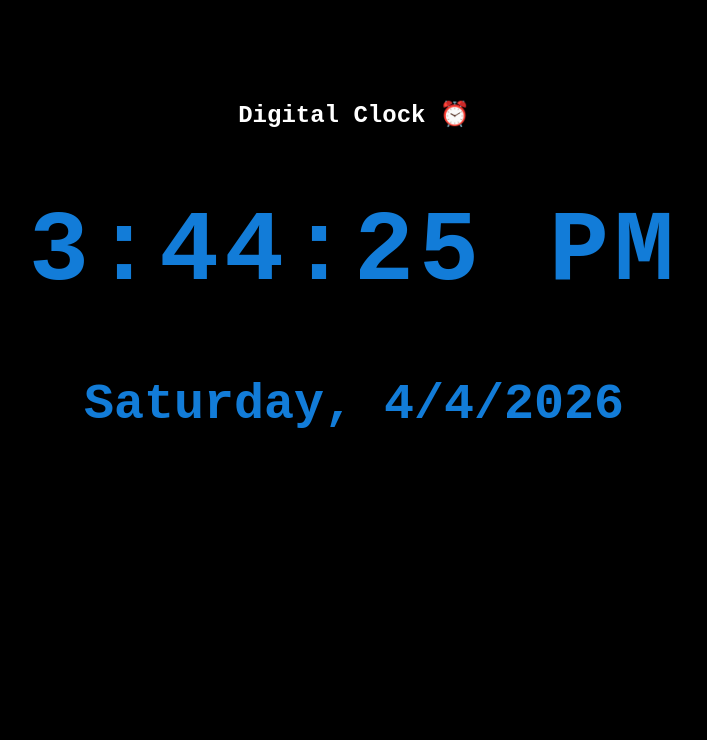
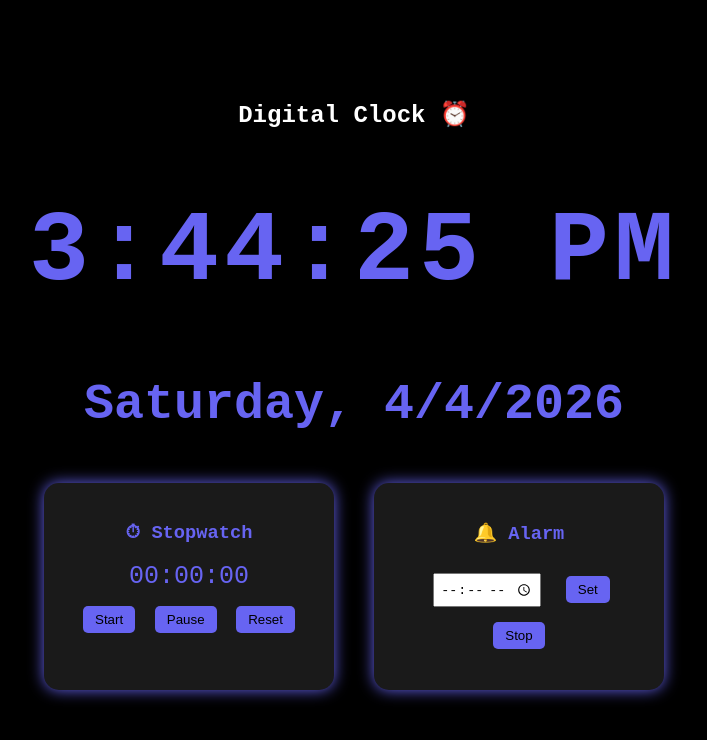
Before and after one commit to khushivanishardik/digital-clock, a plain HTML site: page index.html in a window 1280 px wide. Shown: the whole page, without its empty margins (286-993 px from the left). Drawn offline with Linux system fonts and the light colour scheme.

Commit message:
Added stopwatch and alarm

```diff
--- a/index.html
+++ b/index.html
@@ -5,7 +5,7 @@
   <style>
   body {
     background: black;
-    color: #127cd8;
+    color: #6764f2;
     text-align: center;
     font-family: 'Courier New', monospace;
     margin-top: 100px;
@@ -18,7 +18,7 @@
 
   #date {
     font-size: 50px;
-    color: #127cd8;
+    color:  #6764f2;
     margin-top:20px;
   }
 
@@ -26,6 +26,46 @@
     color: white;
     margin-bottom: 30px;
   }
+
+  #features {
+  margin-top: 50px;
+  display: flex;
+  justify-content: center;
+  gap: 40px;
+  flex-wrap: wrap;
+}
+
+.card {
+  background: rgba(255, 255, 255, 0.1);
+  padding: 20px;
+  border-radius: 15px;
+  width: 250px;
+  text-align: center;
+  box-shadow: 0 0 15px  #6764f2;
+}
+
+#stopwatch {
+  font-size: 25px;
+  margin: 10px 0;
+}
+
+button {
+  margin: 5px;
+  padding: 6px 12px;
+  border: none;
+  background:  #6764f2;
+  border-radius: 5px;
+  cursor: pointer;
+}
+
+button:hover {
+  background:  #6764f2;
+}
+
+input {
+  padding: 5px;
+  margin: 10px;
+}
 </style>
 </head>
 <body>
@@ -33,6 +73,26 @@
 <h2>Digital Clock ⏰</h2>
 <h1 id="time">Loading...</h1>
 <h3 id="date"></h3>
+
+<div id="features">
+
+  <div class="card">
+    <h3>⏱ Stopwatch</h3>
+    <p id="stopwatch">00:00:00</p>
+    <button onclick="startStopwatch()">Start</button>
+    <button onclick="pauseStopwatch()">Pause</button>
+    <button onclick="resetStopwatch()">Reset</button>
+  </div>
+
+  <div class="card">
+    <h3>🔔 Alarm</h3>
+    <input type="time" id="alarmTime">
+    <button onclick="setAlarm()">Set</button>
+    <button onclick="stopAlarm()">Stop</button>
+    <p id="alarmStatus"></p>
+  </div>
+
+</div>
 
 <script>
 function updateClock() {
@@ -48,6 +108,72 @@ function updateClock() {
 
 setInterval(updateClock, 1000);
 updateClock();
+
+let stopwatchInterval = null;
+let seconds = 0;
+let running = false;
+
+function updateStopwatch() {
+  let hrs = String(Math.floor(seconds / 3600)).padStart(2, '0');
+  let mins = String(Math.floor((seconds % 3600) / 60)).padStart(2, '0');
+  let secs = String(seconds % 60).padStart(2, '0');
+
+  document.getElementById("stopwatch").innerText =
+    `${hrs}:${mins}:${secs}`;
+  seconds++;
+}
+
+function startStopwatch() {
+  if (!running) {
+    stopwatchInterval = setInterval(updateStopwatch, 1000);
+    running = true;
+  }
+}
+
+function pauseStopwatch() {
+  clearInterval(stopwatchInterval);
+  running = false;
+}
+
+function resetStopwatch() {
+  clearInterval(stopwatchInterval);
+  seconds = 0;
+  running = false;
+  document.getElementById("stopwatch").innerText = "00:00:00";
+}
+
+let alarmTime = null;
+let alarmActive = false;
+
+function setAlarm() {
+  alarmTime = document.getElementById("alarmTime").value;
+  alarmActive = true;
+
+  document.getElementById("alarmStatus").innerText =
+    "Alarm set for " + alarmTime;
+}
+
+function stopAlarm() {
+  alarmActive = false;
+
+  document.getElementById("alarmStatus").innerText =
+    "Alarm stopped";
+}
+
+setInterval(() => {
+  if (!alarmActive) return;
+
+  const now = new Date();
+  const currentTime = now.toTimeString().slice(0, 5);
+
+  if (alarmTime === currentTime) {
+    document.getElementById("alarmStatus").innerText =
+      "⏰ Alarm Ringing!";
+    alert("⏰ Wake up!");
+    alarmActive = false;
+  }
+}, 1000);
+
 </script>
 
 
```
Also changed, not shown: package.json (deleted, +0 -17 lines), server.js (deleted, +0 -21 lines), 1 other file.
